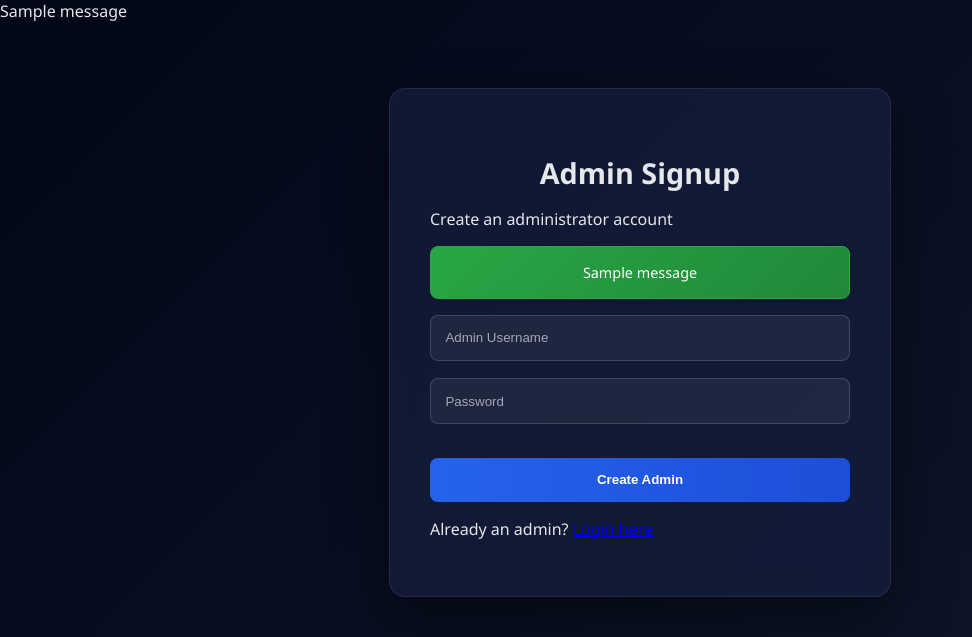
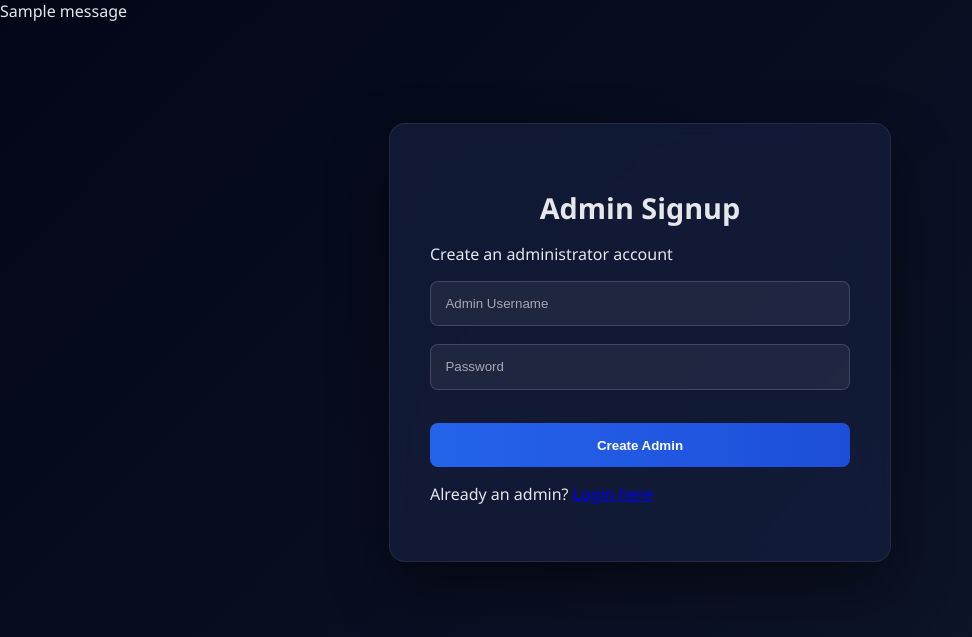
Before and after one commit to Siddhika21-ai/AWS-CRYPTO-TRACKER, a Flask app: page /admin/signup in a window 1280 px wide. Shown: the part 73-710 px from the top of the page, without its empty margins (0-972 px from the left). Run offline with Flask 3, Linux system fonts and the light colour scheme; one stand-in notice (Sample message) is shown.

Commit message:
Update admin_signup.html

```diff
--- a/templates/admin_signup.html
+++ b/templates/admin_signup.html
@@ -8,15 +8,7 @@
         <p>Create an administrator account</p>
 
         <!-- Flash Messages -->
-        {% with messages = get_flashed_messages(with_categories=true) %}
-            {% if messages %}
-                {% for category, message in messages %}
-                    <div class="alert alert-{{ category }}">
-                        {{ message }}
-                    </div>
-                {% endfor %}
-            {% endif %}
-        {% endwith %}
+
 
         <form method="POST">
             <input type="text" name="username" placeholder="Admin Username" required>
```
